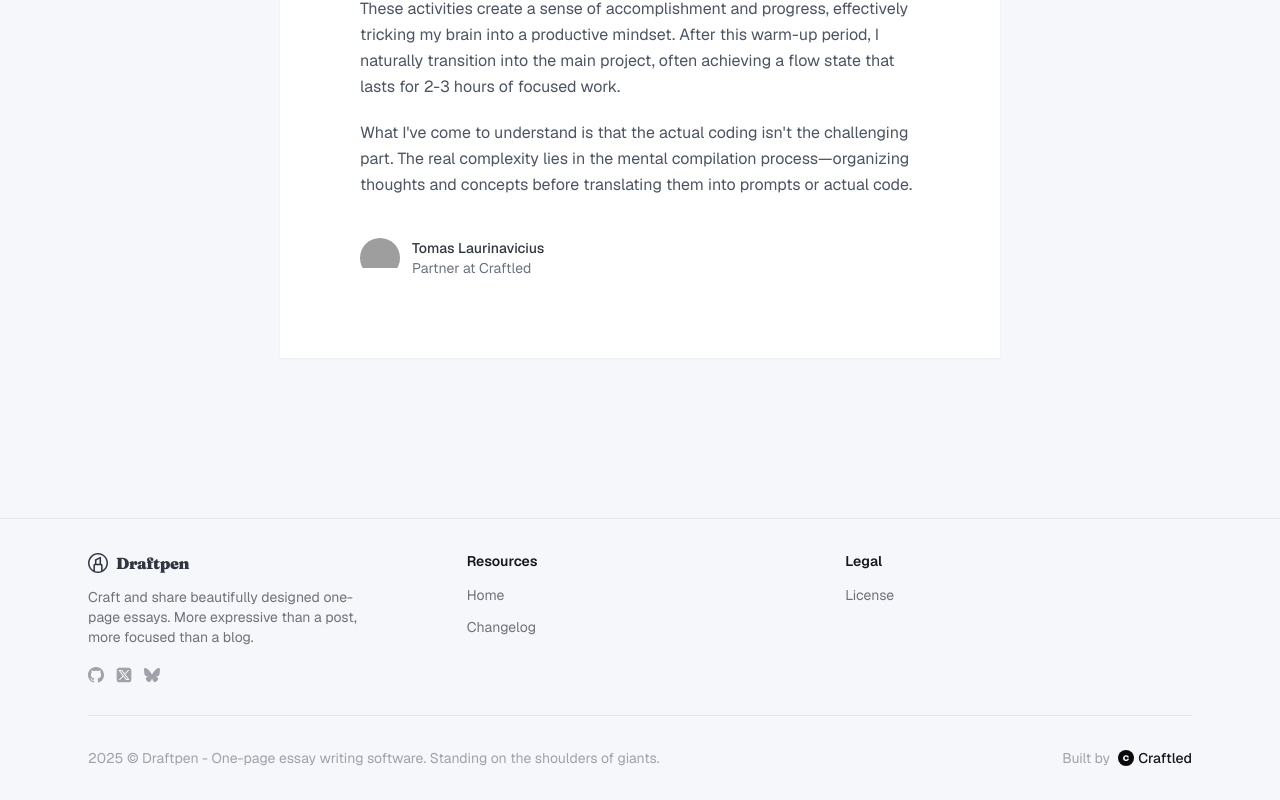
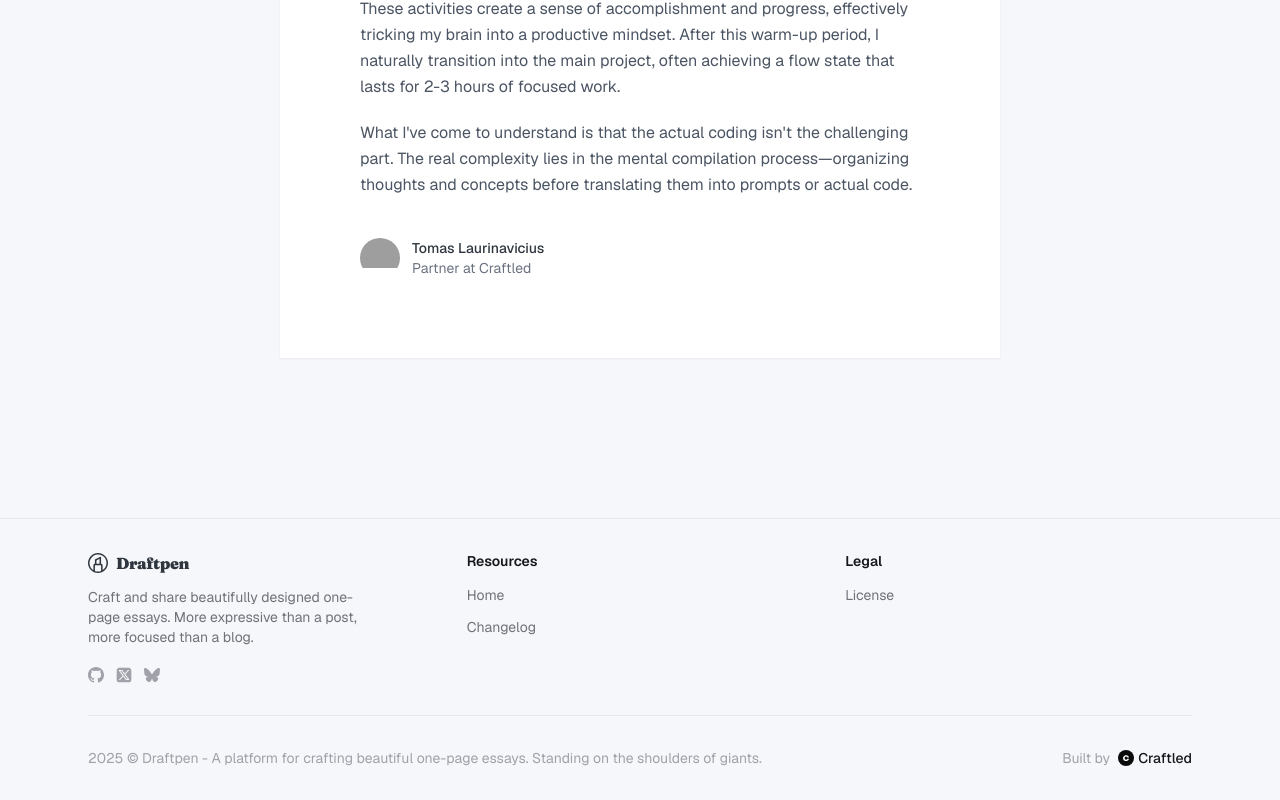
Before and after one commit to craftyme/draftpen, a Next.js app: page / in a window 1280 px wide. Shown: the part 1024-1824 px from the top of the page. Built offline with nearby package versions, Linux system fonts and the light colour scheme; grey boxes are pictures that could not be loaded.

Commit message:
Update footer.tsx

```diff
--- a/src/components/footer.tsx
+++ b/src/components/footer.tsx
@@ -150,8 +150,8 @@ export function Footer() {
           {/* Original Footer Content */}
           <div className="flex justify-between items-center">
             <div className="text-sm text-zinc-400">
-              {copyrightYears} © Draftpen - One-page essay writing software.
-              Standing on the shoulders of giants.
+              {copyrightYears} © Draftpen - A platform for crafting beautiful
+              one-page essays. Standing on the shoulders of giants.
             </div>
             <div className="flex items-center gap-2">
               <span className="text-sm text-zinc-400">Built by</span>
```
